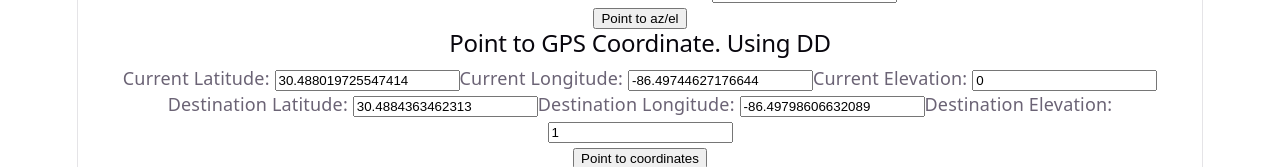
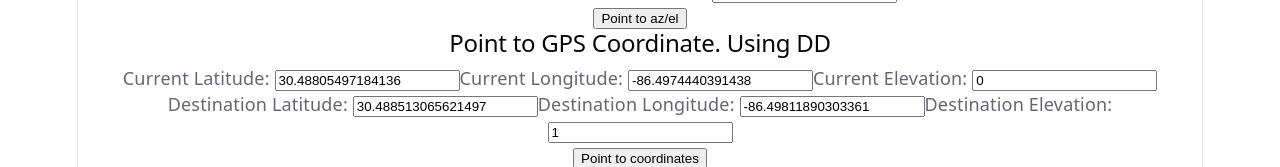
Before and after one commit to Ballardpet/gimbal-master, a React (Vite) app in the folder gimbal-vite/: page / in a window 1280 px wide. Shown: the part 405-572 px from the top of the page. Built offline with nearby package versions, Linux system fonts and the light colour scheme; no server answers.

Commit message:
Fixed initial calibration coordinates. Maybe change footer to say "USAF ..." stuff eventually

```diff
--- a/gimbal-vite/src/components/GPS.jsx
+++ b/gimbal-vite/src/components/GPS.jsx
@@ -5,11 +5,11 @@ export default function GPS(){
     const sleep = (ms) => new Promise(resolve => setTimeout(resolve, ms));
     // GPS point
     // default to easy calibration coordinates (point at window)
-    const [startLat, setStartLat] = useState(30.488019725547414);
-    const [startLon, setStartLon] = useState(-86.49744627176644);
+    const [startLat, setStartLat] = useState(30.48805497184136 );
+    const [startLon, setStartLon] = useState(-86.4974440391438);
     const [startEl, setStartEl] = useState(0);
-    const [destLat, setDestLat] = useState(30.4884363462313);
-    const [destLon, setDestLon] = useState(-86.49798606632089);
+    const [destLat, setDestLat] = useState(30.488513065621497 );
+    const [destLon, setDestLon] = useState(-86.49811890303361);
     const [destEl, setDestEl] = useState(1);
 
     // ADSB stuff
```
